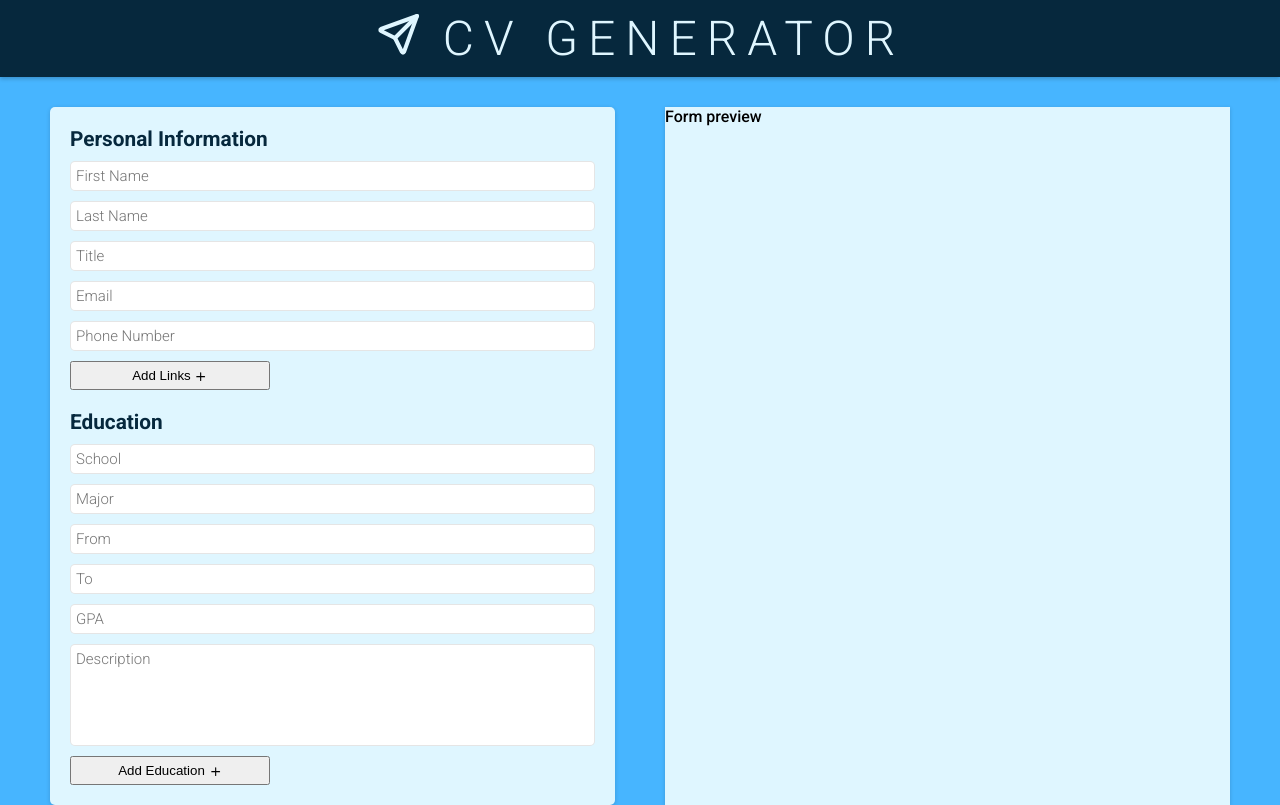
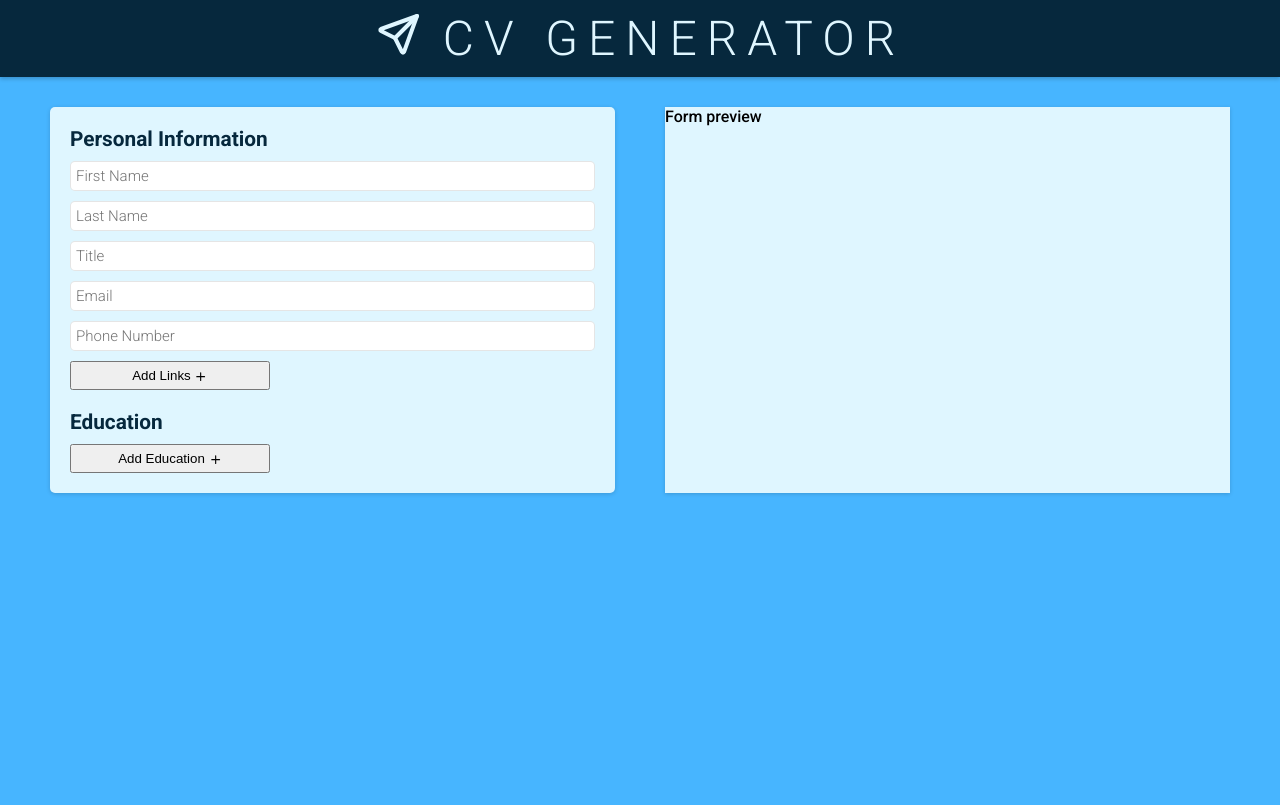
Before and after one commit to asadjawaid/CV-Builder, a React (Create React App) app: page / in a window 1280 px wide. Built offline with nearby package versions, Linux system fonts and the light colour scheme.

Commit message:
Education Style

```diff
--- a/package.json
+++ b/package.json
@@ -10,6 +10,7 @@
     "react-dom": "^18.2.0",
     "react-icons": "^4.4.0",
     "react-scripts": "5.0.1",
+    "uniqid": "^5.4.0",
     "web-vitals": "^2.1.4"
   },
   "scripts": {
--- a/src/components/CVForm/CVForm.js
+++ b/src/components/CVForm/CVForm.js
@@ -4,20 +4,42 @@ import '../../styles/componentStyles.css';
 import PersonalInformation from './PersonalInformation';
 import Education from './Education';
 import { TbPlus } from 'react-icons/tb';
+import uniqid from 'uniqid';
 
 class CVForm extends React.Component {
 	constructor(props) {
 		super(props);
+		this.state = {
+			educationArray: []
+		};
+
+		this.addNewEducation = this.addNewEducation.bind(this);
+	}
+
+	addNewEducation() {
+		this.setState({
+			educationArray: this.state.educationArray.concat({
+				id: uniqid()
+			})
+		});
 	}
 
 	render() {
+		const { educationArray } = this.state;
+
+		console.log(educationArray);
+
 		return (
 			<div className="cv-form-container">
 				<h1>Personal Information</h1>
 				<PersonalInformation />
 				<h1>Education</h1>
-				<Education />
-				<button className="btn add-edu-btn">
+
+				{educationArray.map(currentEducation => (
+					<Education key={currentEducation.id} />
+				))}
+
+				<button className="btn add-edu-btn" onClick={this.addNewEducation}>
 					Add Education <TbPlus className="icon" />
 				</button>
 			</div>
--- a/src/components/CVForm/Education.js
+++ b/src/components/CVForm/Education.js
@@ -1,7 +1,7 @@
 /* eslint-disable no-useless-constructor */
 import React from 'react';
 import '../../styles/componentStyles.css';
-// import { TbMinus } from 'react-icons/tb';
+import { TbMinus } from 'react-icons/tb';
 
 class Education extends React.Component {
 	constructor(props) {
@@ -21,6 +21,9 @@ class Education extends React.Component {
 					<input type="number" placeholder="To" min={1900} max={2099} />
 					<input type="number" placeholder="GPA" step="0.01" min={1} max={4} />
 					<textarea rows={5} placeholder="Description"></textarea>
+					<button className="btn remove-btn">
+						Remove <TbMinus className="icon minus-icon" />
+					</button>
 				</div>
 			</section>
 		);
--- a/src/styles/componentStyles.css
+++ b/src/styles/componentStyles.css
@@ -35,6 +35,7 @@ input {
 	--purpleBlue: #1363df;
 	--lightBlue: #47b5ff;
 	--whiteBlue: #dff6ff;
+	--matteRed: #94181a;
 }
 
 html,
@@ -104,12 +105,21 @@ header h1 {
 }
 
 .user-input-section {
-	/* margin-top: 15px; */
 	display: flex;
 	flex-direction: column;
 	flex-wrap: wrap;
 	justify-content: flex-start;
 	gap: 10px;
+}
+
+.user-input-section .remove-btn {
+	margin-bottom: 20px;
+	background-color: var(--matteRed);
+	color: var(--whiteBlue);
+	border: 1px solid var(--whiteBlue);
+	outline: none;
+	width: unset;
+	text-transform: uppercase;
 }
 
 .user-input-section input,
@@ -126,11 +136,3 @@ header h1 {
 .user-input-section textarea:focus {
 	border: 1px solid rgba(0, 0, 0, 0.2);
 }
-
-/* education */
-/* .remove-edu-btn {
-	display: inline;
-	border-radius: 50%;
-	width: unset;
-	border: none;
-} */
```
Also changed, not shown: 1 other file (tests, documents, lock files or other folders).
